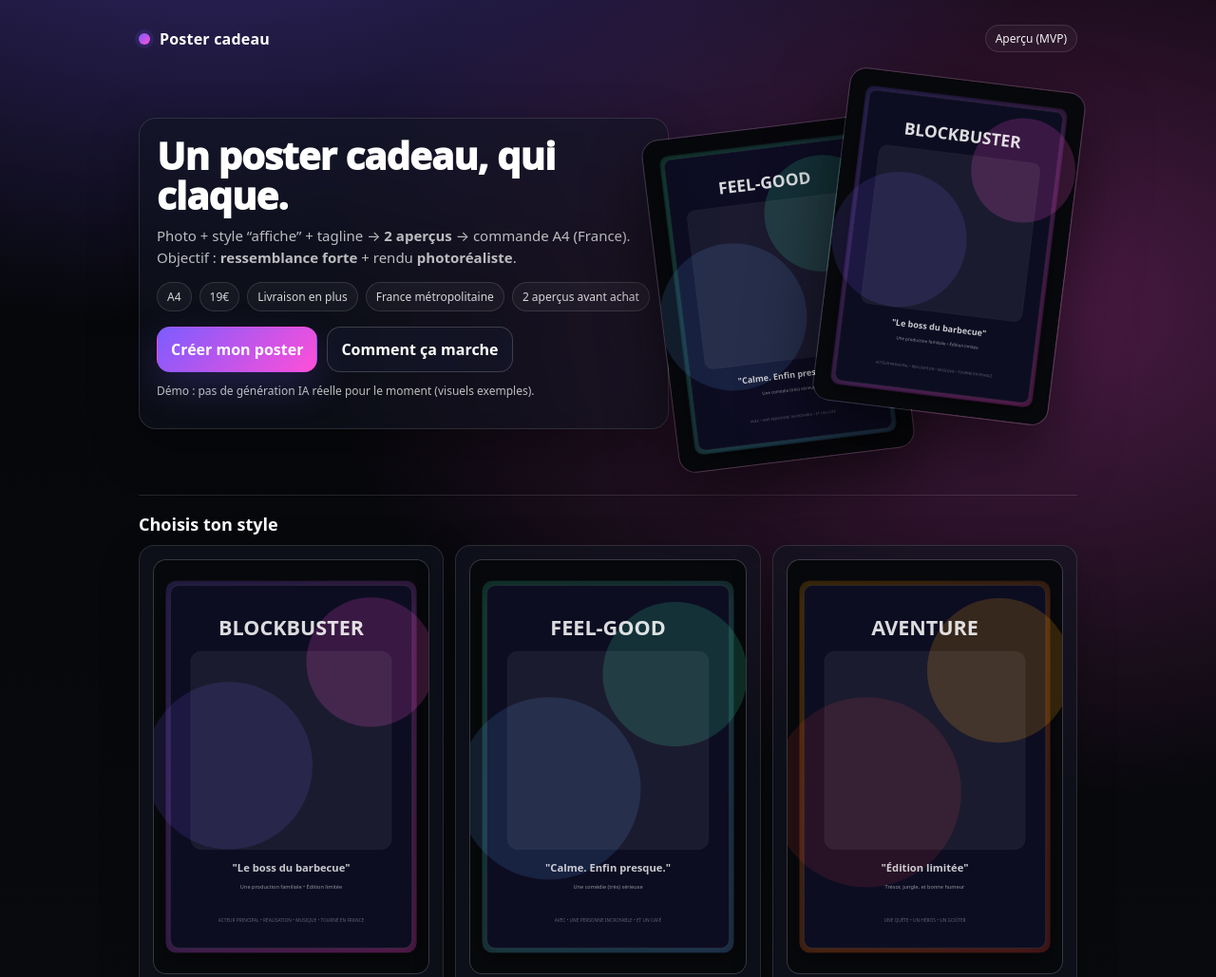
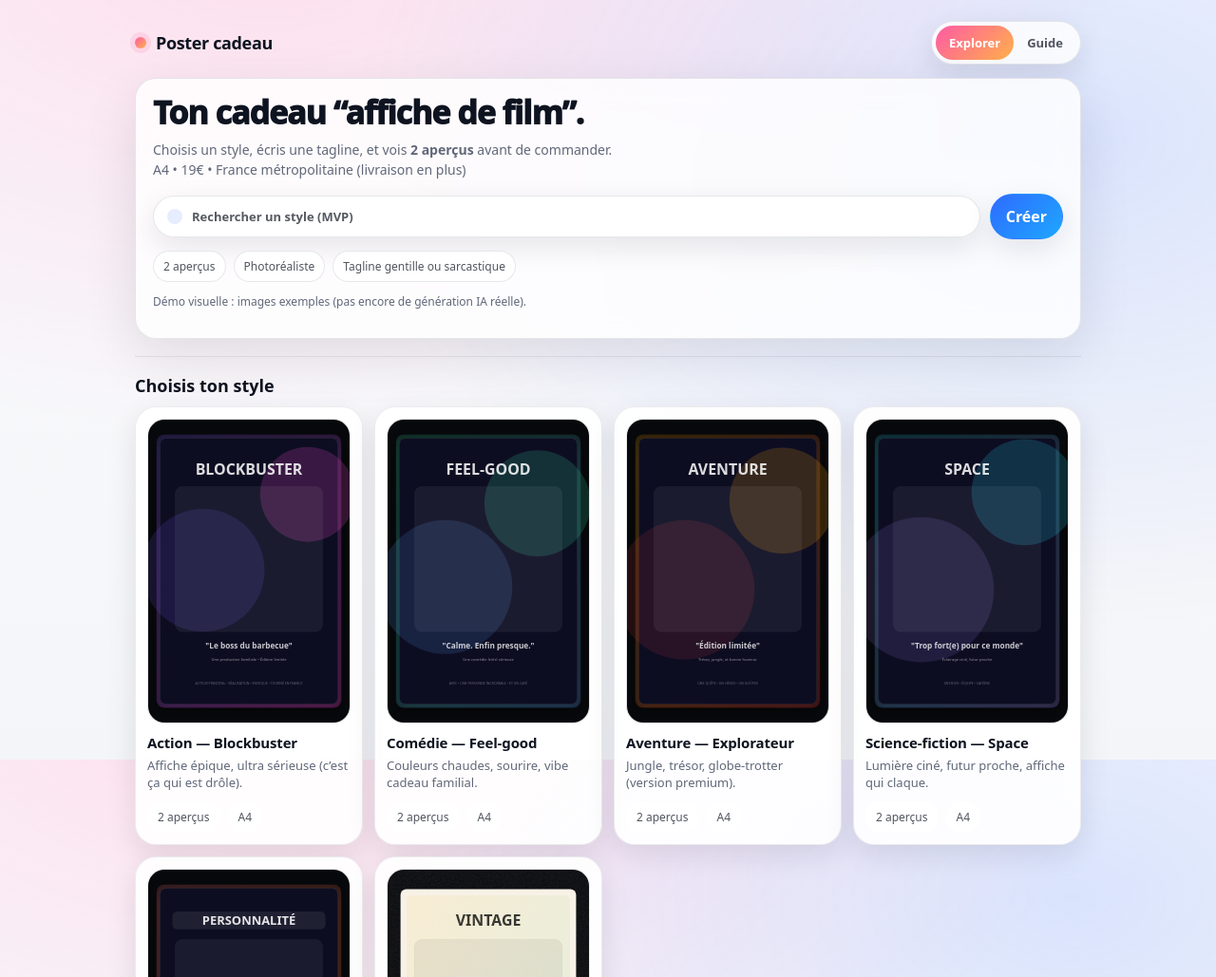
Before and after one commit to botswana-bot/poster-cadeau-mvp, a plain HTML site: page public/index.html in a window 1280 px wide. Shown: the top 1029 px of the page at 95% size. Drawn offline with Linux system fonts and the light colour scheme.

Commit message:
Restyle to Joli-like light UI

```diff
--- a/public/app.css
+++ b/public/app.css
@@ -1,60 +1,159 @@
-:root{--bg:#07080b;--card:rgba(18,21,33,.72);--muted:rgba(255,255,255,.72);--line:rgba(255,255,255,.12);--brand1:#7c5cff;--brand2:#ff4fd8;--ok:#34d399;}
+:root{
+  --bg:#f4f5f8;
+  --text:#0e1320;
+  --muted:#606879;
+  --card:#ffffff;
+  --line:rgba(15,23,42,.10);
+  --shadow:0 18px 55px rgba(15,23,42,.10);
+  --shadow2:0 10px 30px rgba(15,23,42,.10);
+  --brand1:#ff5aa5;
+  --brand2:#ffb14a;
+  --primary:#2f6bff;
+  --primary2:#1ea7ff;
+}
+
 *{box-sizing:border-box}
-body{margin:0;font-family:ui-sans-serif,system-ui,-apple-system,Segoe UI,Roboto,Helvetica,Arial,sans-serif;background:
-  radial-gradient(900px 520px at 18% -10%, rgba(124,92,255,.42), rgba(0,0,0,0)),
-  radial-gradient(760px 520px at 85% 18%, rgba(255,79,216,.28), rgba(0,0,0,0)),
-  radial-gradient(900px 520px at 30% 108%, rgba(34,211,238,.18), rgba(0,0,0,0)),
-  linear-gradient(180deg,#05060a, #0b0c0f);
+html,body{height:100%}
+body{
+  margin:0;
+  font-family:ui-sans-serif,system-ui,-apple-system,Segoe UI,Roboto,Helvetica,Arial,sans-serif;
+  color:var(--text);
+  background:
+    radial-gradient(900px 520px at 22% -8%, rgba(255,90,165,.18), rgba(0,0,0,0)),
+    radial-gradient(760px 520px at 88% 18%, rgba(47,107,255,.16), rgba(0,0,0,0)),
+    linear-gradient(180deg, #fbfbfd, var(--bg));
+}
+
+a{color:inherit;text-decoration:none}
+
+.container{max-width:1040px;margin:0 auto;padding:22px}
+
+/* Top */
+.topbar{display:flex;align-items:center;justify-content:space-between;margin-bottom:14px}
+.logo{font-weight:900;letter-spacing:-.02em;display:flex;align-items:center;gap:10px;font-size:18px}
+.logoMark{width:12px;height:12px;border-radius:7px;background:linear-gradient(135deg,var(--brand1),var(--brand2));box-shadow:0 0 0 5px rgba(255,90,165,.14)}
+.badge{font-size:12px;padding:6px 10px;border:1px solid var(--line);border-radius:999px;background:rgba(255,255,255,.7);color:rgba(14,19,32,.72)}
+
+/* Joli-like segmented tabs */
+.segment{
+  display:flex;gap:0;
+  background:rgba(255,255,255,.8);
+  border:1px solid var(--line);
+  border-radius:999px;
+  padding:4px;
+  box-shadow:var(--shadow2);
+}
+.segment a{
+  padding:9px 14px;
+  border-radius:999px;
+  font-weight:800;
+  font-size:13px;
+  color:rgba(14,19,32,.72);
+}
+.segment a.active{
+  background:linear-gradient(135deg,var(--brand1),var(--brand2));
   color:#fff;
 }
-a{color:#fff;text-decoration:none}
-.container{max-width:1040px;margin:0 auto;padding:26px}
-.topbar{display:flex;align-items:center;justify-content:space-between;margin-bottom:18px}
-.logo{font-weight:900;letter-spacing:.2px;display:flex;align-items:center;gap:10px}
-.logoMark{width:12px;height:12px;border-radius:6px;background:linear-gradient(135deg,var(--brand1),var(--brand2));box-shadow:0 0 0 4px rgba(124,92,255,.12)}
-.badge{font-size:12px;padding:5px 10px;border:1px solid var(--line);border-radius:999px;opacity:.95;background:rgba(255,255,255,.04)}
 
-.hero2{display:grid;grid-template-columns:1.15fr .85fr;gap:18px;align-items:center;margin:18px 0 16px}
-@media (max-width: 880px){.hero2{grid-template-columns:1fr;}}
-.heroCard{border:1px solid var(--line);border-radius:18px;padding:18px;background:rgba(18,21,33,.55);backdrop-filter: blur(10px);box-shadow:0 18px 50px rgba(0,0,0,.35)}
-.heroTitle{font-size:40px;line-height:1.05;margin:0 0 10px;font-weight:950;letter-spacing:-.02em}
-.heroLead{margin:0;color:var(--muted);font-size:15px;line-height:1.55}
-.pills{display:flex;flex-wrap:wrap;gap:8px;margin:14px 0 0}
-.pill{font-size:12px;padding:6px 10px;border:1px solid var(--line);border-radius:999px;background:rgba(255,255,255,.04);color:rgba(255,255,255,.82)}
-.heroActions{display:flex;gap:10px;flex-wrap:wrap;margin-top:16px}
+.hero{
+  display:grid;
+  grid-template-columns:1fr;
+  gap:12px;
+  margin:10px 0 14px;
+}
 
-.mockStack{position:relative;min-height:430px}
-.mockPoster{position:absolute;top:10px;right:10px;width:250px;transform:rotate(7deg);border-radius:18px;box-shadow:0 28px 70px rgba(0,0,0,.55);border:1px solid rgba(255,255,255,.16)}
-.mockPoster.second{top:60px;right:190px;width:250px;transform:rotate(-7deg);opacity:.98}
-@media (max-width: 880px){.mockStack{min-height:360px}.mockPoster{position:relative;top:auto;right:auto;transform:none;width:min(320px, 90%)}.mockPoster.second{display:none}}
+.heroCard{
+  border:1px solid var(--line);
+  border-radius:22px;
+  padding:18px;
+  background:rgba(255,255,255,.82);
+  backdrop-filter: blur(12px);
+  box-shadow:var(--shadow);
+}
 
+.heroTitle{font-size:34px;line-height:1.05;margin:0 0 10px;font-weight:950;letter-spacing:-.03em}
+.heroLead{margin:0;color:var(--muted);font-size:14px;line-height:1.55}
+
+.searchRow{display:flex;gap:10px;align-items:center;flex-wrap:wrap;margin-top:14px}
+.searchPill{
+  flex:1;
+  min-width:240px;
+  display:flex;align-items:center;gap:10px;
+  padding:12px 14px;
+  border:1px solid var(--line);
+  border-radius:999px;
+  background:#fff;
+  box-shadow:var(--shadow2);
+}
+.searchIcon{width:16px;height:16px;border-radius:8px;background:rgba(47,107,255,.12);display:inline-block}
+.searchText{color:rgba(14,19,32,.70);font-weight:700;font-size:13px}
+
+.pills{display:flex;flex-wrap:wrap;gap:8px;margin:12px 0 0}
+.pill{font-size:12px;padding:7px 10px;border:1px solid var(--line);border-radius:999px;background:rgba(255,255,255,.85);color:rgba(14,19,32,.72)}
+
+/* Cards / grid */
+.hr{height:1px;background:rgba(15,23,42,.08);margin:18px 0}
 .grid{display:grid;grid-template-columns:repeat(auto-fit,minmax(240px,1fr));gap:12px}
-.card{background:rgba(18,21,33,.64);border:1px solid rgba(255,255,255,.12);border-radius:16px;padding:14px;transition:transform .18s ease, border-color .18s ease, background .18s ease;box-shadow:0 14px 42px rgba(0,0,0,.25)}
-.card:hover{transform:translateY(-2px);border-color:rgba(255,255,255,.22);background:rgba(18,21,33,.78)}
-.card h3{margin:10px 0 6px;font-size:15px}
+
+.card{
+  background:rgba(255,255,255,.92);
+  border:1px solid rgba(15,23,42,.08);
+  border-radius:22px;
+  padding:12px;
+  box-shadow:var(--shadow2);
+  transition:transform .16s ease, box-shadow .16s ease, border-color .16s ease;
+}
+.card:hover{transform:translateY(-2px);box-shadow:0 16px 44px rgba(15,23,42,.12);border-color:rgba(15,23,42,.12)}
+.card h3{margin:10px 0 6px;font-size:15px;letter-spacing:-.01em}
 .card p{margin:0;color:var(--muted);font-size:13px;line-height:1.35}
-.thumb{width:100%;aspect-ratio: 2 / 3;border-radius:14px;overflow:hidden;border:1px solid rgba(255,255,255,.14);background:rgba(255,255,255,.04)}
+
+.thumb{width:100%;aspect-ratio: 2 / 3;border-radius:18px;overflow:hidden;border:1px solid rgba(15,23,42,.08);background:linear-gradient(180deg,#fff,#f3f4f7)}
 .thumb img{width:100%;height:100%;object-fit:cover;display:block}
 
-.btn{display:inline-flex;gap:8px;align-items:center;justify-content:center;padding:12px 14px;border-radius:14px;border:1px solid rgba(255,255,255,.18);background:rgba(20,24,42,.66);color:#fff;font-weight:800;transition:transform .14s ease, box-shadow .14s ease, border-color .14s ease}
-.btn:hover{transform:translateY(-1px);border-color:rgba(255,255,255,.26)}
-.btn.primary{background:linear-gradient(135deg,var(--brand1),var(--brand2));border-color:transparent;box-shadow:0 16px 40px rgba(124,92,255,.22)}
-.btn.primary:hover{box-shadow:0 18px 46px rgba(255,79,216,.18), 0 18px 46px rgba(124,92,255,.18)}
-.btn.ghost{background:transparent}
+/* Buttons */
+.btn{
+  display:inline-flex;gap:8px;align-items:center;justify-content:center;
+  padding:12px 16px;
+  border-radius:999px;
+  border:1px solid rgba(15,23,42,.10);
+  background:#fff;
+  color:rgba(14,19,32,.86);
+  font-weight:900;
+  box-shadow:var(--shadow2);
+  transition:transform .14s ease, box-shadow .14s ease;
+}
+.btn:hover{transform:translateY(-1px);box-shadow:0 16px 44px rgba(15,23,42,.12)}
+.btn.primary{border-color:transparent;background:linear-gradient(135deg,var(--primary),var(--primary2));color:#fff}
+.btn.ghost{background:transparent;box-shadow:none}
 
+/* Forms */
 .form{display:grid;gap:12px}
 .field{display:grid;gap:6px}
 label{font-size:13px;color:var(--muted)}
-input,select{padding:11px 12px;border-radius:14px;border:1px solid rgba(255,255,255,.14);background:rgba(0,0,0,.24);color:#fff;outline:none}
-input:focus,select:focus{border-color:rgba(255,255,255,.28);box-shadow:0 0 0 4px rgba(124,92,255,.14)}
+input,select{
+  padding:12px 14px;
+  border-radius:18px;
+  border:1px solid rgba(15,23,42,.10);
+  background:#fff;
+  color:rgba(14,19,32,.92);
+  outline:none;
+  box-shadow:0 10px 24px rgba(15,23,42,.06);
+}
+input:focus,select:focus{border-color:rgba(47,107,255,.35);box-shadow:0 0 0 4px rgba(47,107,255,.14)}
 small{color:var(--muted)}
 .row{display:flex;gap:12px;flex-wrap:wrap}
 .row > *{flex:1}
-.hr{height:1px;background:var(--line);margin:18px 0}
 
+/* Images */
 .imggrid{display:grid;grid-template-columns:repeat(auto-fit,minmax(260px,1fr));gap:12px}
-.figure{background:rgba(18,21,33,.64);border:1px solid rgba(255,255,255,.12);border-radius:16px;padding:10px;box-shadow:0 14px 42px rgba(0,0,0,.25)}
-.figure img{width:100%;height:auto;border-radius:14px;display:block}
-.meta{color:var(--muted);font-size:13px;line-height:1.4}
-.notice{color:var(--muted);font-size:12px;line-height:1.4}
-.footer{margin-top:26px;color:var(--muted);font-size:12px}
+.figure{background:rgba(255,255,255,.92);border:1px solid rgba(15,23,42,.08);border-radius:22px;padding:10px;box-shadow:var(--shadow2)}
+.figure img{width:100%;height:auto;border-radius:18px;display:block}
+
+.meta{color:var(--muted);font-size:13px;line-height:1.45}
+.notice{color:var(--muted);font-size:12px;line-height:1.45}
+.footer{margin-top:22px;color:var(--muted);font-size:12px}
+
+/* Mobile safe area bottom */
+@media (max-width: 520px){
+  .container{padding:18px}
+}
--- a/public/index.html
+++ b/public/index.html
@@ -10,36 +10,38 @@
     <div class="container">
       <div class="topbar">
         <div class="logo"><span class="logoMark"></span>Poster cadeau</div>
-        <div class="badge">Aperçu (MVP)</div>
+        <div class="segment" role="tablist" aria-label="Navigation">
+          <a class="active" href="#">Explorer</a>
+          <a href="/about.html">Guide</a>
+        </div>
       </div>
 
-      <section class="hero2">
+      <section class="hero">
         <div class="heroCard">
-          <h1 class="heroTitle">Un poster cadeau, qui claque.</h1>
+          <h1 class="heroTitle">Ton cadeau “affiche de film”.</h1>
           <p class="heroLead">
-            Photo + style “affiche” + tagline → <b>2 aperçus</b> → commande A4 (France).
+            Choisis un style, écris une tagline, et vois <b>2 aperçus</b> avant de commander.
             <br />
-            Objectif : <b>ressemblance forte</b> + rendu <b>photoréaliste</b>.
+            A4 • 19€ • France métropolitaine (livraison en plus)
           </p>
+
+          <div class="searchRow">
+            <div class="searchPill" aria-hidden="true">
+              <span class="searchIcon"></span>
+              <span class="searchText">Rechercher un style (MVP)</span>
+            </div>
+            <a class="btn primary" href="/create.html">Créer</a>
+          </div>
+
           <div class="pills">
-            <span class="pill">A4</span>
-            <span class="pill">19€</span>
-            <span class="pill">Livraison en plus</span>
-            <span class="pill">France métropolitaine</span>
-            <span class="pill">2 aperçus avant achat</span>
+            <span class="pill">2 aperçus</span>
+            <span class="pill">Photoréaliste</span>
+            <span class="pill">Tagline gentille ou sarcastique</span>
           </div>
-          <div class="heroActions">
-            <a class="btn primary" href="/create.html">Créer mon poster</a>
-            <a class="btn" href="/about.html">Comment ça marche</a>
-          </div>
+
           <p class="notice" style="margin-top:12px">
-            Démo : pas de génération IA réelle pour le moment (visuels exemples).
+            Démo visuelle : images exemples (pas encore de génération IA réelle).
           </p>
-        </div>
-
-        <div class="mockStack" aria-hidden="true">
-          <img class="mockPoster second" src="/assets/poster-comedy.svg" alt="" />
-          <img class="mockPoster" src="/assets/poster-action.svg" alt="" />
         </div>
       </section>
 
```
